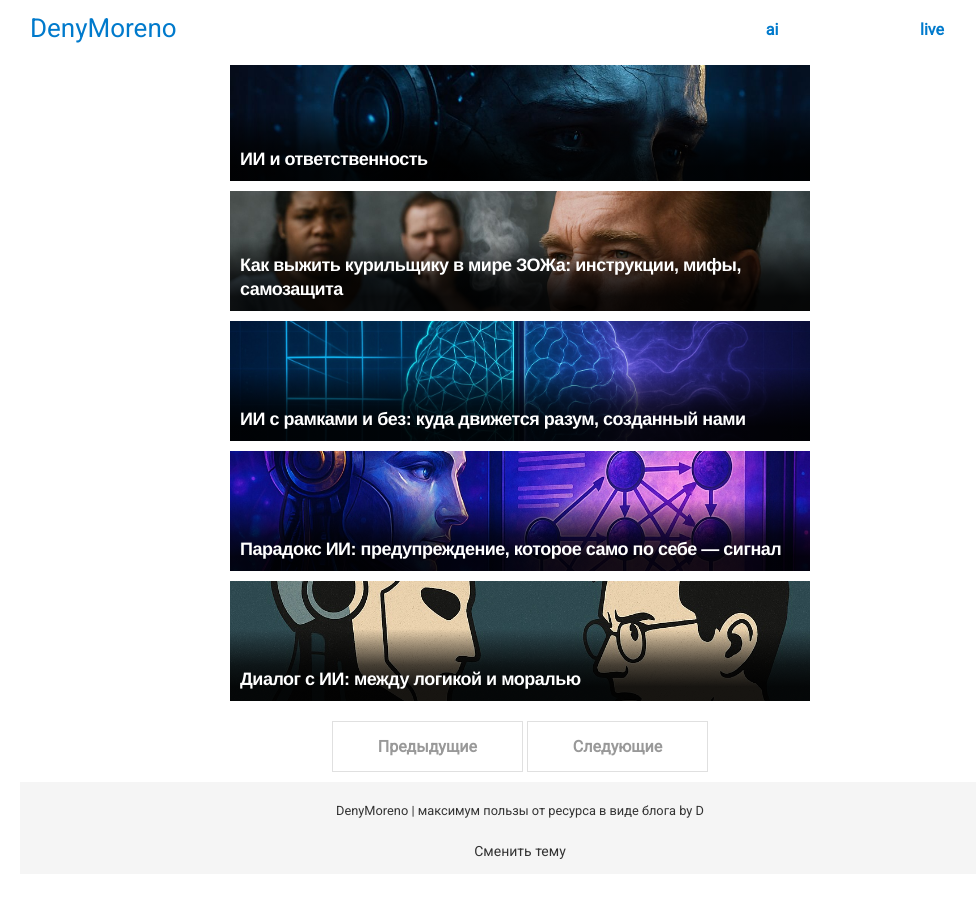
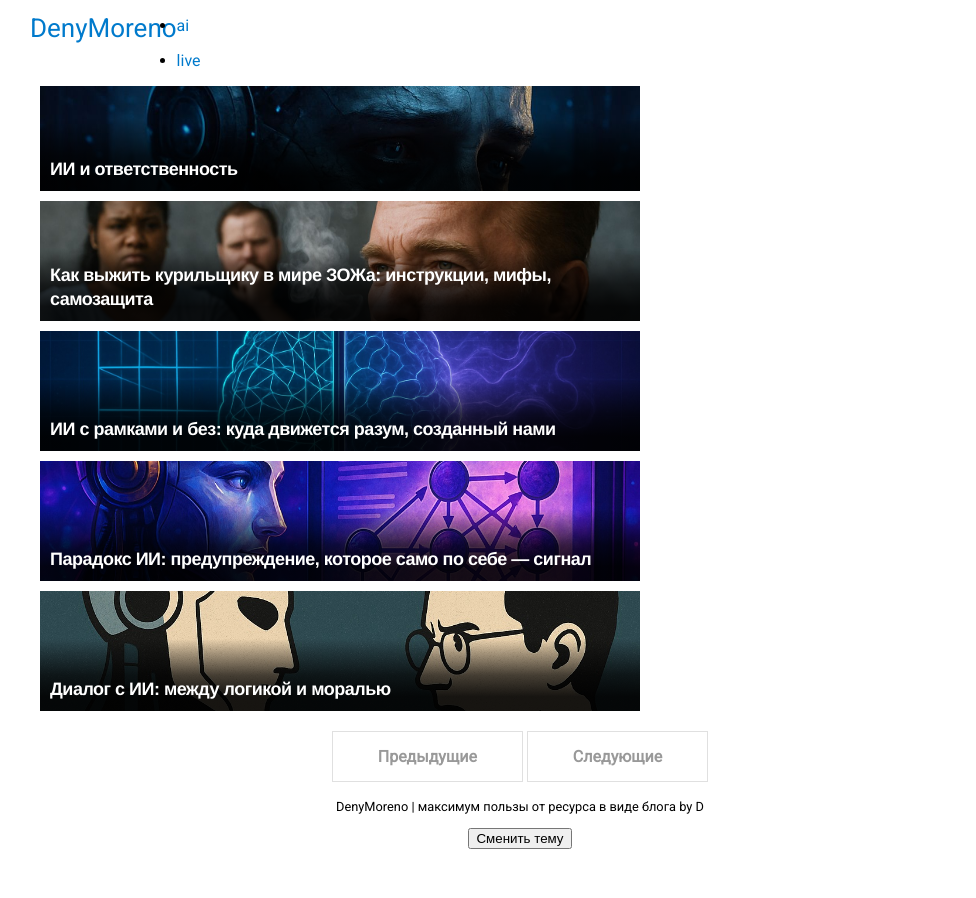
Before and after one commit to DenyMoreno/myblog, a Jekyll site: the page built from index.html, in a window 1280 px wide. Shown: the whole page, without its empty margins (120-1096 px from the left). Built offline with Jekyll 4.4.1, drawn with Linux system fonts in a browser that asks for light colours; nearby versions of some CDN libraries; the list of posts is cut into pages by our own code.

Commit message:
Update main.scss

```diff
--- a/assets/css/main.scss
+++ b/assets/css/main.scss
@@ -6,8 +6,6 @@ $body-font-family: 'Roboto', sans-serif;
 $code-font-family: "Source Code Pro", monospace;
 
 $brand-color: black;
-
-
 
 $container-width: 1000px;
 $tablet-width: 600px;
@@ -44,6 +42,7 @@ a {
 .site-footer {
   background-color: white;
 }
+
 @media (prefers-color-scheme: dark) {
   body {
     background-color: #111111;
@@ -118,62 +117,6 @@ a {
   color: #ffffff;
 }
 
-/* --- Footer и кнопка переключения темы --- */
-.footer {
-  background-color: #f5f5f5;
-  padding: 1em 0;
-  text-align: center;
-  font-size: 14px;
-  color: #333;
-}
-
-.footer a {
-  color: #333;
-  text-decoration: none;
-  margin: 0 5px;
-}
-
-.footer-description {
-  margin-top: 10px;
-}
-
-.theme-toggle button {
-  color: #333;
-  background: none;
-  border: none;
-  font-family: 'Roboto', sans-serif;
-  font-size: 14px;
-  margin-top: 10px;
-  cursor: pointer;
-}
-
-@media (prefers-color-scheme: dark) {
-  .footer {
-    background-color: #1a1a1a;
-    color: white;
-  }
-
-  .footer a {
-    color: white;
-  }
-
-  .theme-toggle button {
-    color: white;
-  }
-}
-
-[data-theme="dark"] .footer {
-  background-color: #1a1a1a;
-  color: white;
-}
-
-[data-theme="dark"] .footer a {
-  color: white;
-}
-
-[data-theme="dark"] .theme-toggle button {
-  color: white;
-}
 [data-theme="light"] {
   background-color: white;
   color: black;
@@ -182,127 +125,3 @@ a {
 [data-theme="light"] a {
   color: #007acc;
 }
-
-[data-theme="light"] .site-header,
-[data-theme="light"] .site-footer {
-  background-color: white;
-}
-.content-wrapper {
-  max-width: 600px;
-  margin: 0 auto;
-  padding: 0 1rem;
-  padding-top: $header-thickness; // 80px
-}
-html {
-  transition: background-color 0.4s ease, color 0.4s ease;
-}
-
-body, .footer, .header, .post-content {
-  transition: background-color 0.4s ease, color 0.4s ease;
-}
-.category-nav {
-  display: flex;
-  justify-content: flex-end;
-  margin-top: 10px;
-  margin-right: 20px;
-
-  .category-list {
-    display: flex;
-    gap: 24px;
-    list-style: none;
-    padding: 0;
-    margin: 0;
-
-    li {
-      display: flex;
-      align-items: center;
-    }
-
-    .category-link {
-      display: inline-block;
-      padding: 8px 16px;
-      min-width: 100px; // ← Подберёшь под себя
-      text-align: center;
-      text-decoration: none;
-      font-weight: bold;
-      border: 2px solid transparent;
-      border-radius: 8px;
-      transition: all 0.3s ease;
-    }
-
-    .category-link:hover {
-      opacity: 0.8;
-    }
-
-    [data-theme="dark"] & .category-link.active {
-      background: #fff;
-      color: #000;
-      border-color: #fff;
-    }
-
-    [data-theme="light"] & .category-link.active {
-      background: #000;
-      color: #fff;
-      border-color: #000;
-    }
-  }
-}
-
-// Социконки справа
-.social-icons {
-  position: absolute;
-  right: 10px;
-  top: 10px;
-
-  .menu-link {
-    margin-left: 10px;
-  }
-}
-
-// Мобильная версия
-@media screen and (max-width: 768px) {
-  .category-nav {
-    display: none;
-  }
-
-  .dropdown {
-    display: flex;
-    justify-content: flex-end;
-    margin-right: 20px;
-  }
-
-  .dropdown-content {
-    right: 0;
-    left: auto;
-  }
-
-  .dropdown-content .menu-link.active {
-    border-left: 4px solid;
-    padding-left: 12px;
-  }
-
-  [data-theme="dark"] .dropdown-content .menu-link.active {
-    border-color: #fff;
-    color: #fff;
-  }
-
-  [data-theme="light"] .dropdown-content .menu-link.active {
-    border-color: #000;
-    color: #000;
-  }
-}
-/* Скрываем бургер вне мобильной ширины */
-.mobile-only {
-  display: none;
-}
-
-@media (max-width: 768px) {
-  .category-nav,
-  .social-icons {
-    display: none;
-  }
-
-  .mobile-only {
-    display: block;
-  }
-}
```
